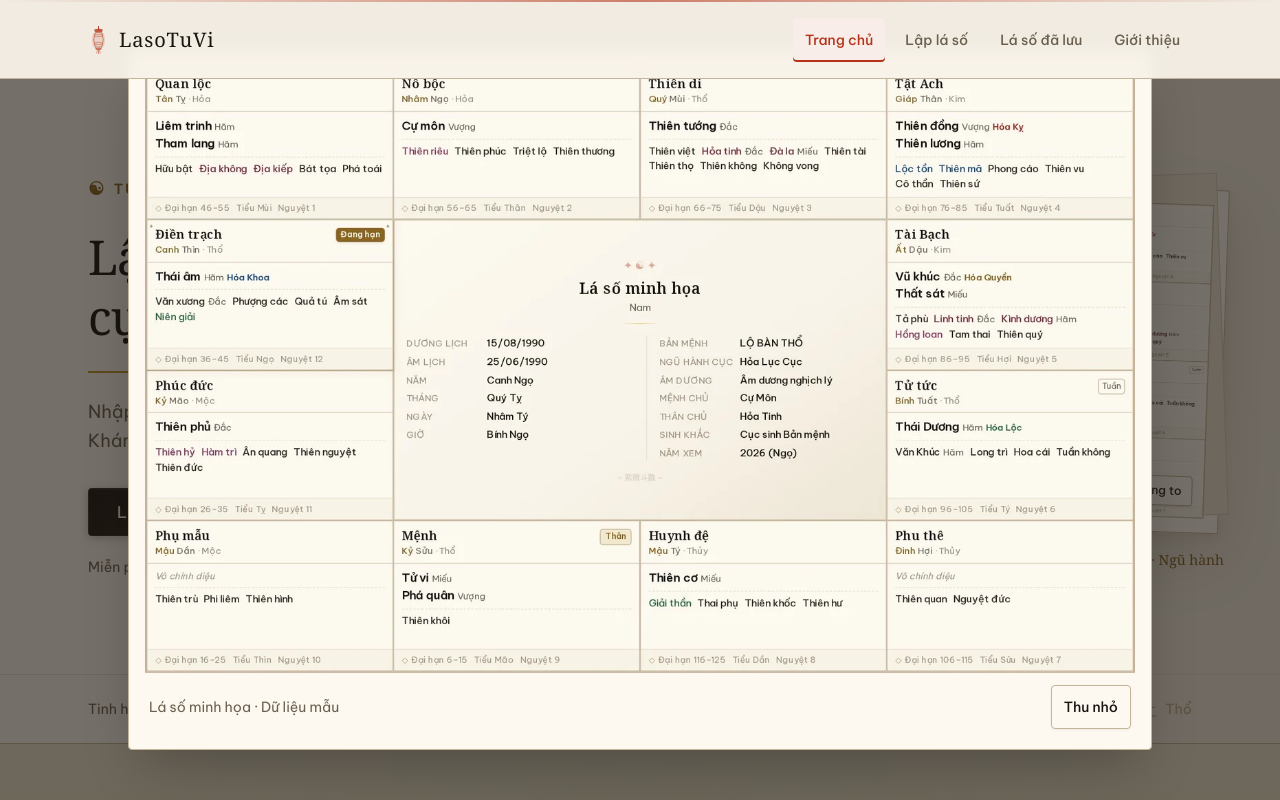
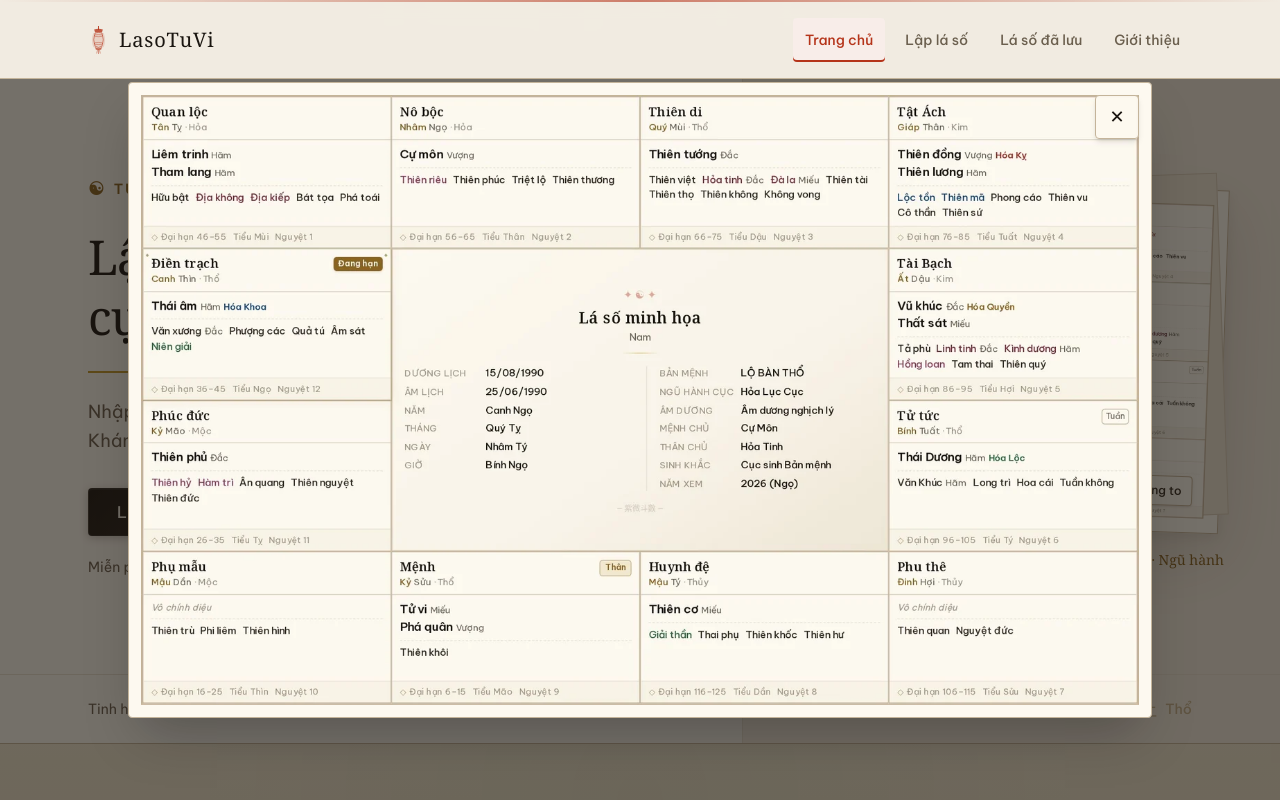
Before and after one commit to quytttb/lasotuvi-web, a Next.js app: page / in a window 1280 px wide. Both pictures are taken after a click on the button "Phóng to lá số minh họa". Shown: the top 800 px of the page. Built offline with nearby package versions, Linux system fonts and the light colour scheme; no server answers.

Commit message:
feat(home): fit sample chart lightbox to viewport with FLIP zoom
- Keep whole chart visible, close with X icon only
- Animate zoom and translate from tilted thumbnail to full chart

```diff
--- a/src/app/globals.css
+++ b/src/app/globals.css
@@ -360,21 +360,6 @@ body {
   animation: fadeInUp 0.4s ease both;
 }
 
-@keyframes chartZoom {
-  from {
-    opacity: 0;
-    transform: scale(0.96);
-  }
-  to {
-    opacity: 1;
-    transform: scale(1);
-  }
-}
-
-.animate-chart-zoom {
-  animation: chartZoom 0.25s ease both;
-}
-
 /* ─────────────────────────────────────────────────────────────
    BUTTONS — Phong cách Á Đông
    ───────────────────────────────────────────────────────────── */
--- a/src/components/home/HeroChartFigure.tsx
+++ b/src/components/home/HeroChartFigure.tsx
@@ -3,7 +3,6 @@
 import Image from "next/image";
 import { useCallback, useEffect, useRef, useState } from "react";
 
-import { Button } from "@/components/ui/Button";
 import { cn } from "@/lib/utils/cn";
 
 const CHART_SRC = "/images/hero-chart.webp";
@@ -11,35 +10,140 @@ const CHART_ALT = "Lá số Tử Vi mẫu của LasoTuVi với bàn 12 cung theo
 const CHART_WIDTH = 1440;
 const CHART_HEIGHT = 881;
 
+const ENTER_DURATION_MS = 340;
+const EXIT_DURATION_MS = 240;
+
+type Rect = { left: number; top: number; width: number; height: number };
+
+function prefersReducedMotion(): boolean {
+  return (
+    typeof window !== "undefined" &&
+    typeof window.matchMedia === "function" &&
+    window.matchMedia("(prefers-reduced-motion: reduce)").matches
+  );
+}
+
+/** Khung ảnh nhỏ xoay nghiêng 2deg trên desktop (xem .hero-chart-frame). */
+function thumbnailTilted(): boolean {
+  return (
+    typeof window !== "undefined" &&
+    typeof window.matchMedia === "function" &&
+    window.matchMedia("(min-width: 1024px)").matches
+  );
+}
+
 /**
  * Lá số minh họa trên trang chủ. Bấm vào ảnh để phóng to (lightbox),
- * bấm lại / nhấn Escape / bấm nền mờ để thu nhỏ, có animation scale + fade.
+ * bấm lại / nhấn Escape / bấm nền mờ / bấm X để thu nhỏ.
+ * Hiệu ứng FLIP: phóng + tịnh tiến từ đúng vị trí ảnh nhỏ tới bản lớn.
  */
 export function HeroChartFigure() {
   const [open, setOpen] = useState(false);
   const triggerRef = useRef<HTMLButtonElement>(null);
   const panelRef = useRef<HTMLDivElement>(null);
+  const originRef = useRef<Rect | null>(null);
+  const leavingRef = useRef(false);
 
-  const close = useCallback(() => setOpen(false), []);
+  function handleOpen() {
+    const trigger = triggerRef.current;
+    if (trigger) {
+      const rect = trigger.getBoundingClientRect();
+      originRef.current = {
+        left: rect.left,
+        top: rect.top,
+        width: rect.width,
+        height: rect.height,
+      };
+    } else {
+      originRef.current = null;
+    }
+    setOpen(true);
+  }
+
+  const requestClose = useCallback(() => {
+    if (leavingRef.current) return;
+    const panel = panelRef.current;
+    const trigger = triggerRef.current;
+    const canAnimate =
+      panel != null &&
+      trigger != null &&
+      typeof panel.animate === "function" &&
+      !prefersReducedMotion();
+    if (!canAnimate) {
+      setOpen(false);
+      return;
+    }
+    const from = panel.getBoundingClientRect();
+    const to = trigger.getBoundingClientRect();
+    if (from.width === 0 || to.width === 0) {
+      setOpen(false);
+      return;
+    }
+    const dx = to.left + to.width / 2 - (from.left + from.width / 2);
+    const dy = to.top + to.height / 2 - (from.top + from.height / 2);
+    const scale = Math.min(1, to.width / from.width);
+    leavingRef.current = true;
+    const animation = panel.animate(
+      [
+        { transform: "translate(0px, 0px) scale(1)", opacity: 1 },
+        { transform: `translate(${dx}px, ${dy}px) scale(${scale})`, opacity: 0.25 },
+      ],
+      { duration: EXIT_DURATION_MS, easing: "cubic-bezier(0.4, 0, 0.2, 1)", fill: "forwards" },
+    );
+    const finish = () => {
+      leavingRef.current = false;
+      setOpen(false);
+    };
+    animation.onfinish = finish;
+    animation.oncancel = finish;
+  }, []);
 
   useEffect(() => {
     if (!open) return;
+    const trigger = triggerRef.current;
     panelRef.current?.focus();
 
-    const trigger = triggerRef.current;
     const previousOverflow = document.body.style.overflow;
     document.body.style.overflow = "hidden";
 
     function onKey(event: KeyboardEvent) {
-      if (event.key === "Escape") close();
+      if (event.key === "Escape") requestClose();
     }
     document.addEventListener("keydown", onKey);
+
+    const panel = panelRef.current;
+    const origin = originRef.current;
+    let raf = 0;
+    if (
+      panel != null &&
+      origin != null &&
+      typeof panel.animate === "function" &&
+      !prefersReducedMotion()
+    ) {
+      raf = requestAnimationFrame(() => {
+        const target = panel.getBoundingClientRect();
+        if (target.width === 0 || origin.width === 0) return;
+        const dx = origin.left + origin.width / 2 - (target.left + target.width / 2);
+        const dy = origin.top + origin.height / 2 - (target.top + target.height / 2);
+        const scale = Math.min(1, origin.width / target.width);
+        const tilt = thumbnailTilted() ? " rotate(2deg)" : "";
+        panel.animate(
+          [
+            { transform: `translate(${dx}px, ${dy}px) scale(${scale})${tilt}`, opacity: 0.25 },
+            { transform: "translate(0px, 0px) scale(1) rotate(0deg)", opacity: 1 },
+          ],
+          { duration: ENTER_DURATION_MS, easing: "cubic-bezier(0.22, 1, 0.36, 1)" },
+        );
+      });
+    }
+
     return () => {
+      cancelAnimationFrame(raf);
       document.removeEventListener("keydown", onKey);
       document.body.style.overflow = previousOverflow;
       trigger?.focus();
     };
-  }, [open, close]);
+  }, [open, requestClose]);
 
   return (
     <figure className="relative min-w-0 lg:-mr-8">
@@ -47,7 +151,7 @@ export function HeroChartFigure() {
         <button
           ref={triggerRef}
           type="button"
-          onClick={() => setOpen(true)}
+          onClick={handleOpen}
           aria-haspopup="dialog"
           aria-expanded={open}
           data-testid="hero-chart-open"
@@ -81,14 +185,14 @@ export function HeroChartFigure() {
 
       {open ? (
         <div
-          className="fixed inset-0 z-50 flex items-center justify-center p-4 sm:p-8"
+          className="fixed inset-0 z-50 flex items-center justify-center p-4 sm:p-6"
           role="presentation"
         >
           <button
             type="button"
             aria-label="Thu nhỏ lá số minh họa"
             data-testid="hero-chart-backdrop"
-            onClick={close}
+            onClick={requestClose}
             className="absolute inset-0 cursor-zoom-out bg-[var(--ink)]/60"
           />
           <div
@@ -98,11 +202,25 @@ export function HeroChartFigure() {
             aria-label="Lá số minh họa phóng to"
             tabIndex={-1}
             data-testid="hero-chart-dialog"
-            className="animate-chart-zoom relative z-10 max-h-full w-full max-w-5xl overflow-auto rounded-sm border border-[var(--line)] bg-[var(--paper-raised)] p-3 shadow-2xl focus:outline-none sm:p-4"
+            className="relative z-10 max-h-[calc(100dvh-2rem)] w-full max-w-5xl overflow-hidden rounded-sm border border-[var(--line)] bg-[var(--paper-raised)] p-2 shadow-2xl focus:outline-none sm:p-3"
           >
             <button
               type="button"
-              onClick={close}
+              onClick={requestClose}
+              aria-label="Đóng"
+              data-testid="hero-chart-close"
+              className={cn(
+                "absolute right-3 top-3 z-10 inline-flex min-h-11 min-w-11 items-center justify-center",
+                "rounded-sm border border-[var(--line)] bg-[var(--paper-raised)]/95 text-lg leading-none text-[var(--ink)] shadow-md",
+                "transition-colors hover:border-[var(--earth)]/60 hover:text-[var(--vermillion)]",
+                "focus-visible:outline focus-visible:outline-2 focus-visible:outline-offset-2 focus-visible:outline-[var(--water)]",
+              )}
+            >
+              <span aria-hidden="true">✕</span>
+            </button>
+            <button
+              type="button"
+              onClick={requestClose}
               aria-label="Thu nhỏ lá số minh họa"
               data-testid="hero-chart-close-image"
               className="block w-full cursor-zoom-out focus-visible:outline focus-visible:outline-2 focus-visible:outline-offset-2 focus-visible:outline-[var(--water)]"
@@ -113,15 +231,9 @@ export function HeroChartFigure() {
                 width={CHART_WIDTH}
                 height={CHART_HEIGHT}
                 sizes="(min-width: 1200px) 960px, 92vw"
-                className="h-auto w-full"
+                className="mx-auto h-auto w-auto max-w-full max-h-[calc(100dvh-5rem)]"
               />
             </button>
-            <div className="flex flex-wrap items-center justify-between gap-3 px-1 pb-1 pt-3">
-              <p className="text-sm text-[var(--ink-muted)]">Lá số minh họa · Dữ liệu mẫu</p>
-              <Button size="sm" variant="secondary" onClick={close} data-testid="hero-chart-close">
-                Thu nhỏ
-              </Button>
-            </div>
           </div>
         </div>
       ) : null}
```
Also changed, not shown: 1 other file (tests, documents, lock files or other folders).
